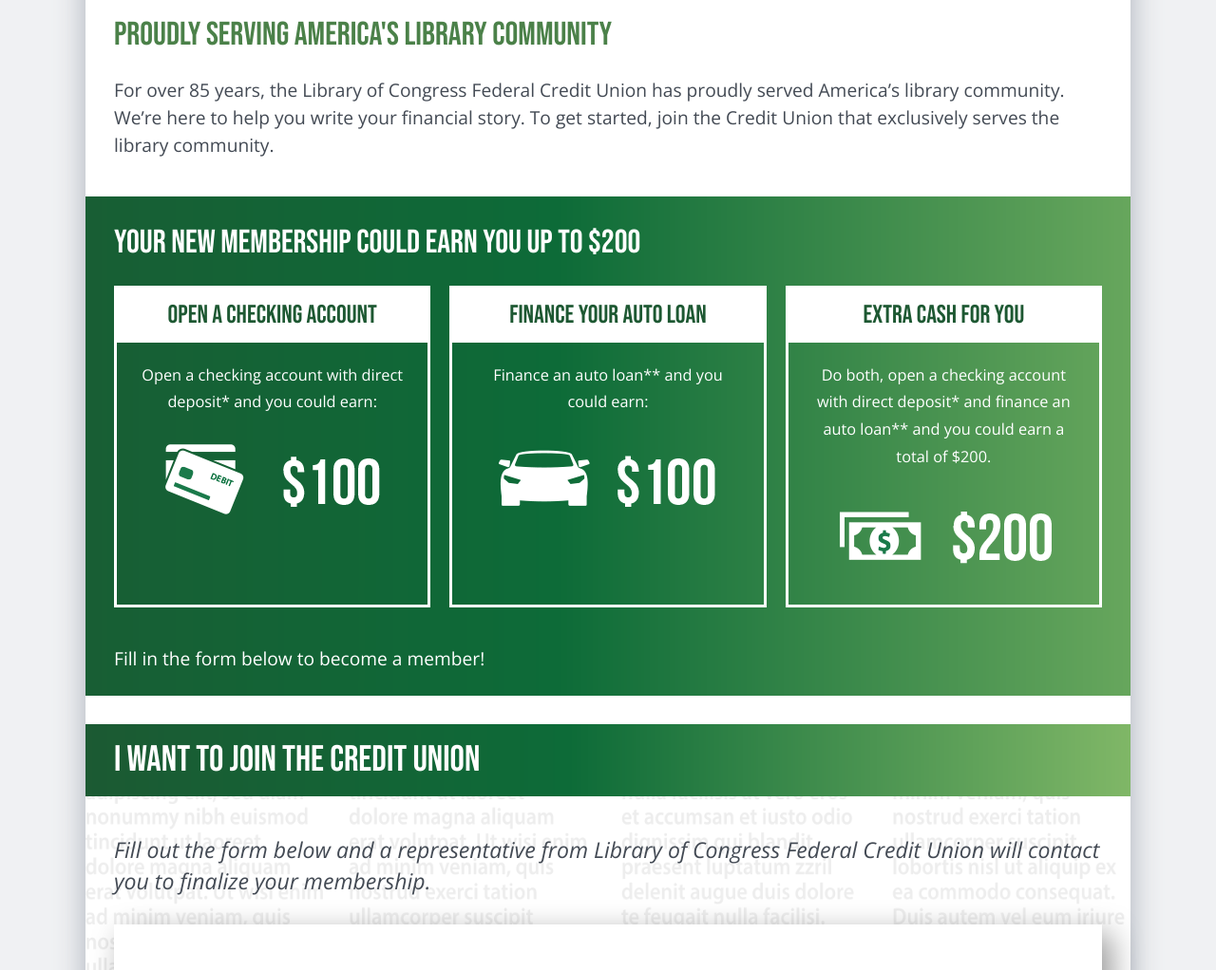
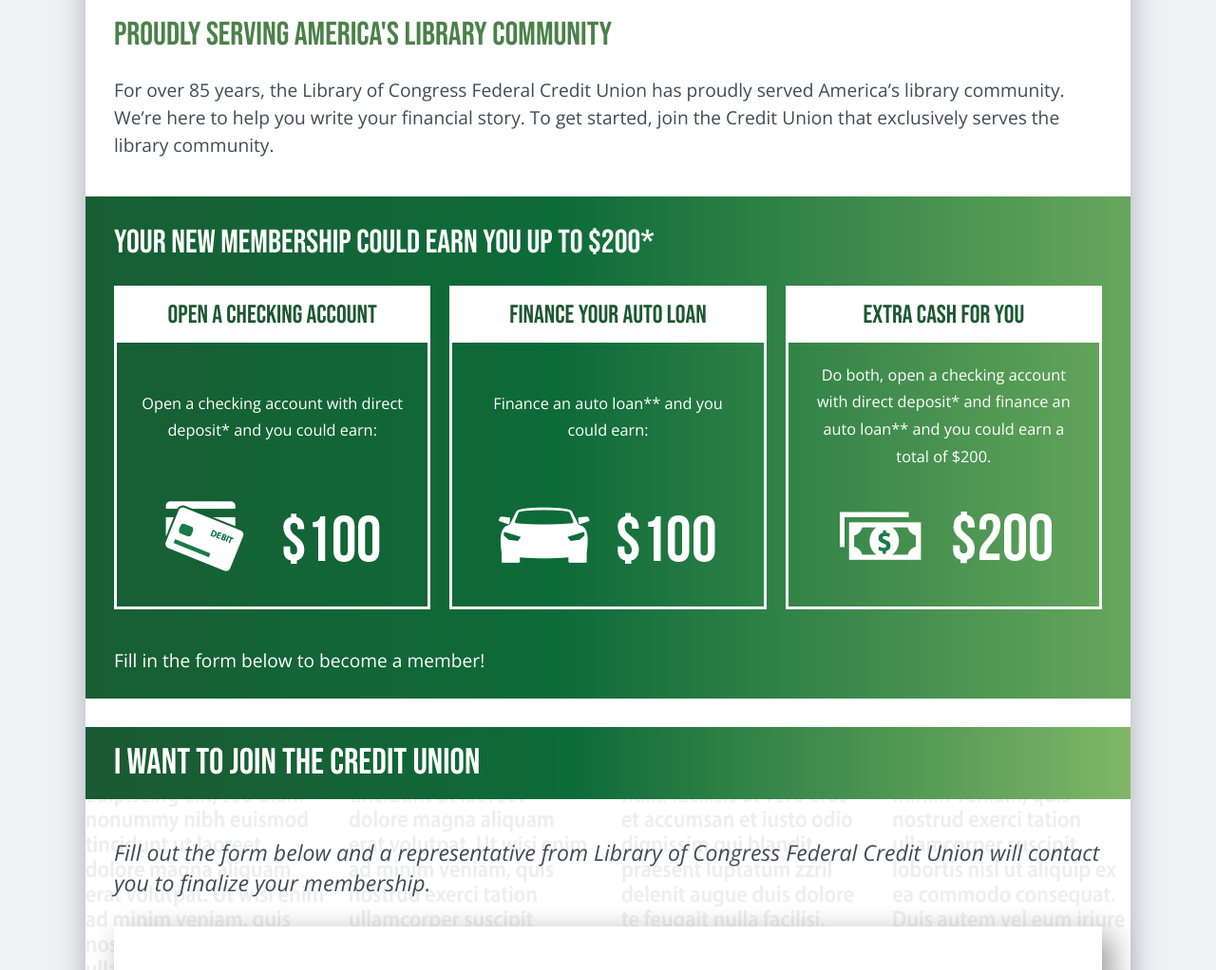
Before and after one commit to giraphcreative/servingamericaslibrarycommunity.org, a website: page apply.html in a window 1280 px wide. Shown: the part 764-1786 px from the top of the page at 95% size. Drawn offline with nearby package versions, Linux system fonts and the light colour scheme.

Commit message:
Adjust title for new membership box, and add 'pad' class to apply page sections.

```diff
--- a/apply.html
+++ b/apply.html
@@ -25,19 +25,19 @@
 
 
 		<div class="member content">
-			<h2>Your new membership could earn you up to $200</h2>
+			<h2>Your new membership could earn you up to $200*</h2>
 			<div class="columns">
 				<div class="col">
 					<div class="col-header">Open a Checking Account</div>
 					<div class="col-content">
-						<p>Open a checking account with direct deposit* and you could earn:</p>
+						<p class="pad">Open a checking account with direct deposit* and you could earn:</p>
 						<p><img src="img/col-1.png" /></p>
 					</div>
 				</div>
 				<div class="col">
 					<div class="col-header">Finance Your Auto Loan</div>
 					<div class="col-content">
-						<p>Finance an auto loan** and you could earn:</p>
+						<p class="pad">Finance an auto loan** and you could earn:</p>
 						<p><img src="img/col-2.png" /></p>
 					</div>
 				</div>
```
Also changed, not shown: index.html (+1 -1 lines).
